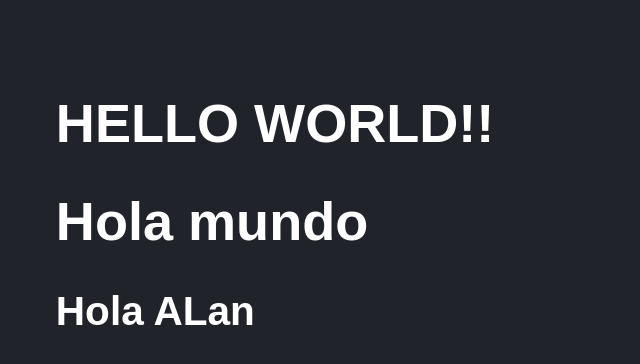
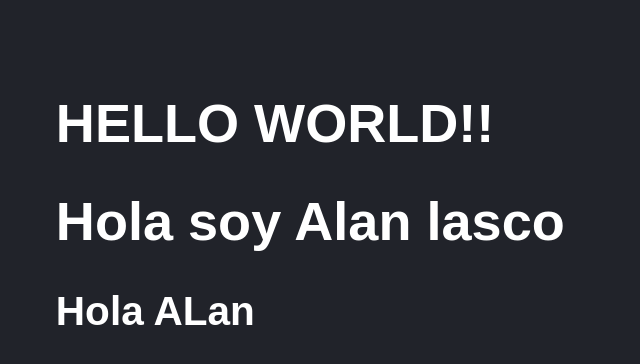
Before and after one commit to alanlasco/curso-fh, a React (Vite) app in the folder counter-app/: page / in a window 1280 px wide. Shown: the top 364 px of the page, without its empty margins (0-640 px from the left). Built offline with nearby package versions, Linux system fonts and the light colour scheme.

Commit message:
communication between components

```diff
--- a/counter-app/src/FirstApp.jsx
+++ b/counter-app/src/FirstApp.jsx
@@ -2,17 +2,17 @@ const say = () => {
   return "Hola ALan";
 };
 
-export const FirstApp = () => {
+export const FirstApp = ({ name, surname }) => {
   //   const newMessage = {
   //     message: "alan",
   //     title: "lasco",
   //   };
-
+  console.log(name);
   return (
     <>
       {/*fragmento */}
       {/* <code>{JSON.stringify(newMessage)}</code> */}
-      <h1>Hola mundo</h1>
+      <h1>{name + " " + surname}</h1>
       <h2>{say()}</h2>
     </>
   );
--- a/counter-app/src/main.jsx
+++ b/counter-app/src/main.jsx
@@ -7,6 +7,6 @@ import "./index.css";
 ReactDOM.createRoot(document.getElementById("root")).render(
   <React.StrictMode>
     <App />
-    <FirstApp />
+    <FirstApp name="Hola soy Alan" surname="lasco" />
   </React.StrictMode>
 );
```
